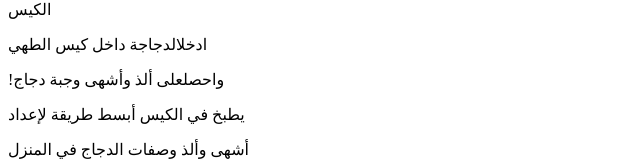
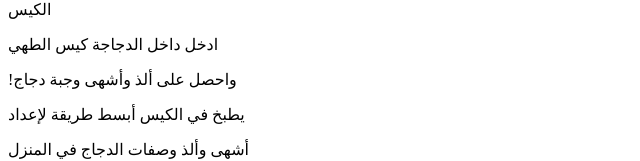
Before and after one commit to anotherITdude/alain-campaign, a Next.js app: page /ar/components/hero in a window 1280 px wide. Shown: the part 608-769 px from the top of the page, without its empty margins (0-640 px from the left). Built offline with nearby package versions, Linux system fonts and the light colour scheme.

Commit message:
arabic text changes v2

```diff
--- a/src/pages/ar/components/hero.js
+++ b/src/pages/ar/components/hero.js
@@ -85,7 +85,7 @@ function Hero() {
                 transition={{ duration: 2, type: "spring", stiffness: 100 }}
               >
                 {" "}
-                <span className="text-2xl md:text-2xl ">ادخل</span>الدجاجة داخل
+                <span className="text-2xl md:text-2xl ml-0 ">ادخل </span>داخل الدجاجة
                 كيس الطهي
               </motion.p>
 
@@ -95,8 +95,8 @@ function Hero() {
                 transition={{ duration: 2, type: "spring", stiffness: 100 }}
                 className="mt-[-5px]"
               >
-                <span className="text-xl md:text-2xl">!واحصل</span>
-                على ألذ وأشهى وجبة دجاج
+                <span className="text-xl md:text-2xl">!واحصل على&nbsp;</span>
+                ألذ وأشهى وجبة دجاج
               </motion.p>
             </div>
 
@@ -155,7 +155,7 @@ function Hero() {
                 transition={{ duration: 2, type: "spring", stiffness: 100 }}
               >
                 {" "}
-                <span className="text-2xl md:text-2xl ">ادخل</span>الدجاجة داخل
+                <span className="text-2xl md:text-2xl ml-1 ">ادخل </span> داخل الدجاجة
                 كيس الطهي
               </motion.p>
 
@@ -165,7 +165,7 @@ function Hero() {
                 transition={{ duration: 2, type: "spring", stiffness: 100 }}
                 className="mt-[-5px]"
               >
-                <span className="text-xl md:text-2xl">!واحصل</span> على ألذ وأشهى
+                <span className="text-xl md:text-2xl">!واحصل على&nbsp;</span>ألذ وأشهى
                 وجبة دجاج
               </motion.p>
             </div>
--- a/src/pages/ar/components/video.js
+++ b/src/pages/ar/components/video.js
@@ -32,7 +32,7 @@ function Video() {
                 initial={{ opacity: 0, y: 20 }}
                 whileInView={{ opacity: 1, y: 0 }}
                 transition={{ duration: 1 }}
-              >!طهي دجاجة كاملة
+              >!طريقة طهي دجاجة كاملة
 
               </motion.p>
             </div>
@@ -67,7 +67,8 @@ function Video() {
                 initial={{ opacity: 0, y: 20 }}
                 whileInView={{ opacity: 1, y: 0 }}
                 transition={{ duration: 1 }}
-              >!طهي دجاجة كاملة
+
+              >!طريقة طهي دجاجة كاملة
 
               </motion.p>
             </div>
```
